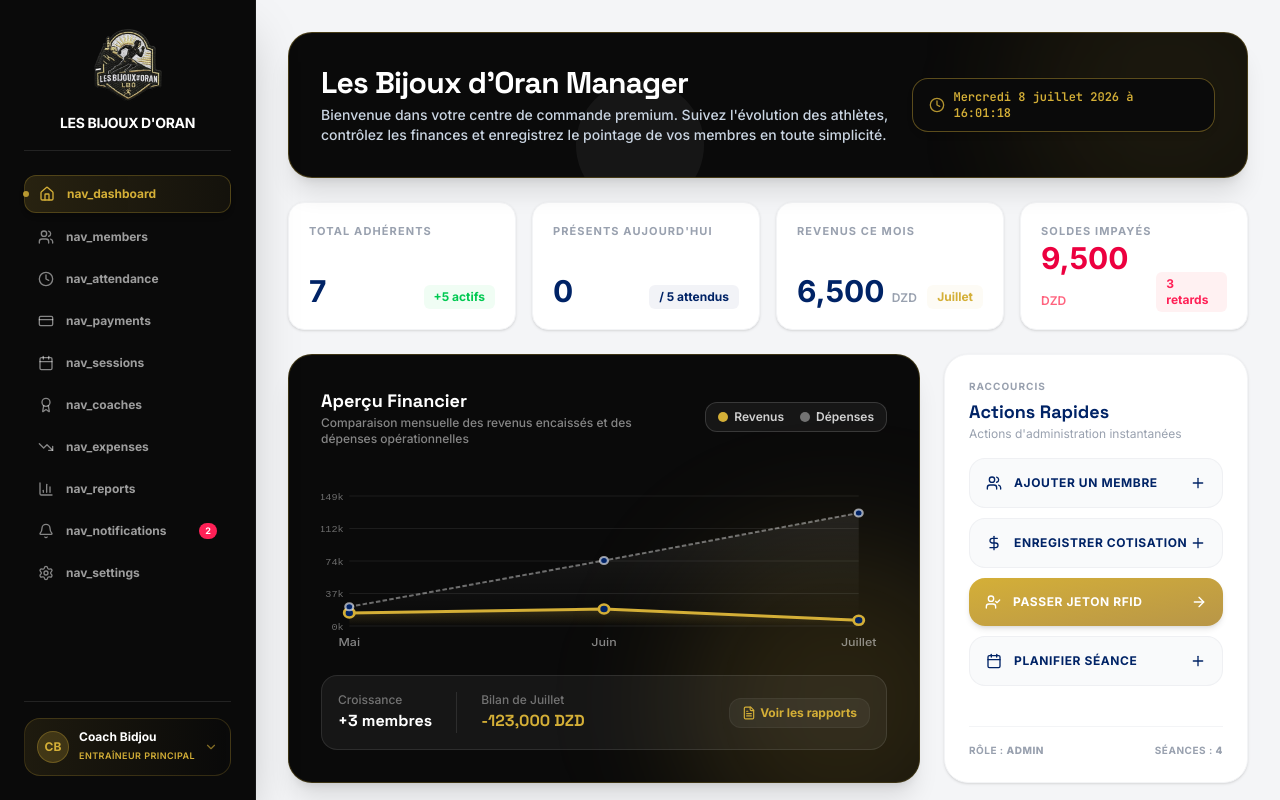
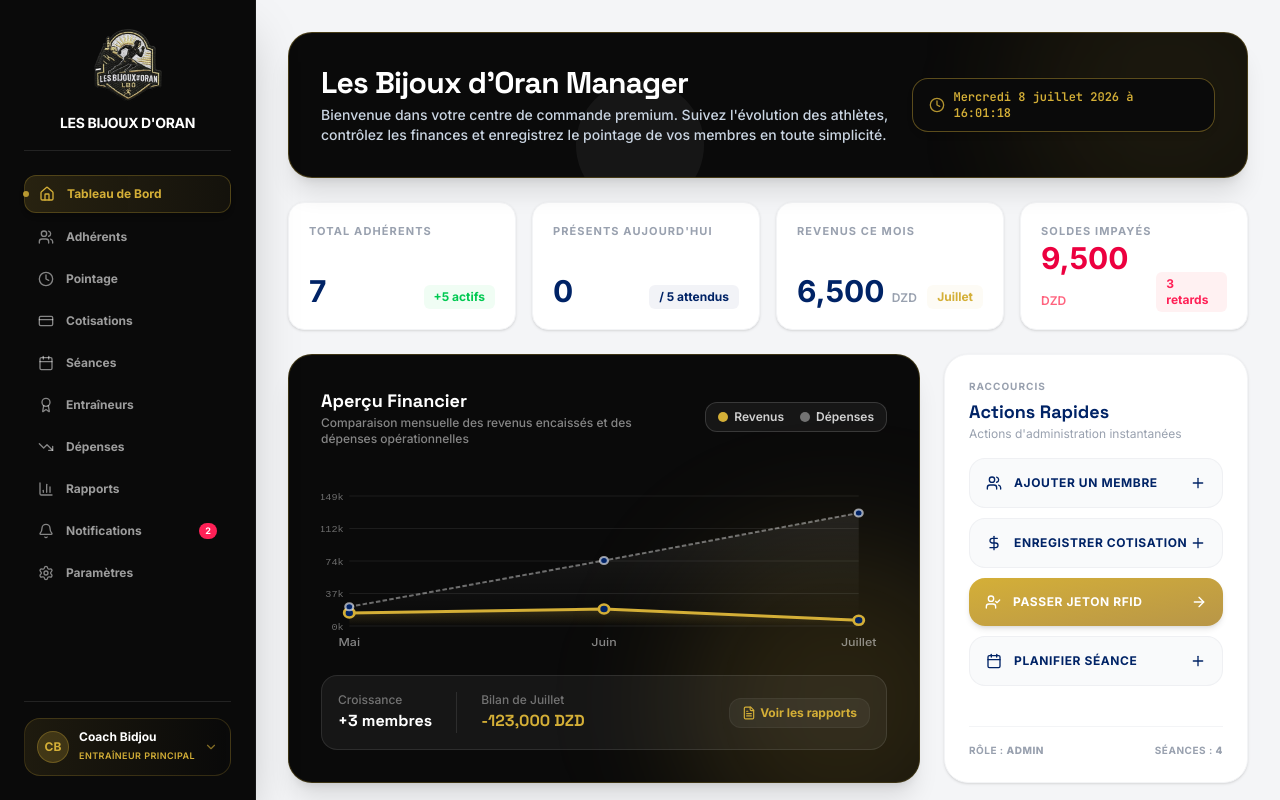
Before and after one commit to abdouzaiti/bidjou, a React (Vite) app: page / in a window 1280 px wide. Shown: the top 800 px of the page. Built offline with nearby package versions, Linux system fonts and the light colour scheme.

Commit message:
refactor: update navigation translation keys
Simplify translation keys in the navigation configuration to improve maintainability and consistency.

```diff
--- a/src/App.tsx
+++ b/src/App.tsx
@@ -498,16 +498,16 @@ export default function App() {
 
   // Nav item list configuration helper
   const navigationItems = [
-    { id: 'dashboard', label: t('nav_dashboard'), icon: Home },
-    { id: 'members', label: t('nav_members'), icon: Users },
-    { id: 'attendance', label: t('nav_attendance'), icon: Clock, indicator: false },
-    { id: 'payments', label: t('nav_payments'), icon: CreditCard },
-    { id: 'sessions', label: t('nav_sessions'), icon: Calendar },
-    { id: 'coaches', label: t('nav_coaches'), icon: Award },
-    { id: 'expenses', label: t('nav_expenses'), icon: TrendingDown },
-    { id: 'reports', label: t('nav_reports'), icon: BarChart3 },
-    { id: 'notifications', label: t('nav_notifications'), icon: Bell, badge: unreadCount > 0 ? unreadCount : undefined },
-    { id: 'settings', label: t('nav_settings'), icon: Settings }
+    { id: 'dashboard', label: t('dashboard'), icon: Home },
+    { id: 'members', label: t('members'), icon: Users },
+    { id: 'attendance', label: t('attendance'), icon: Clock, indicator: false },
+    { id: 'payments', label: t('payments'), icon: CreditCard },
+    { id: 'sessions', label: t('sessions'), icon: Calendar },
+    { id: 'coaches', label: t('coaches'), icon: Award },
+    { id: 'expenses', label: t('expenses'), icon: TrendingDown },
+    { id: 'reports', label: t('reports'), icon: BarChart3 },
+    { id: 'notifications', label: t('notifications'), icon: Bell, badge: unreadCount > 0 ? unreadCount : undefined },
+    { id: 'settings', label: t('settings'), icon: Settings }
   ];
 
   return (
```
